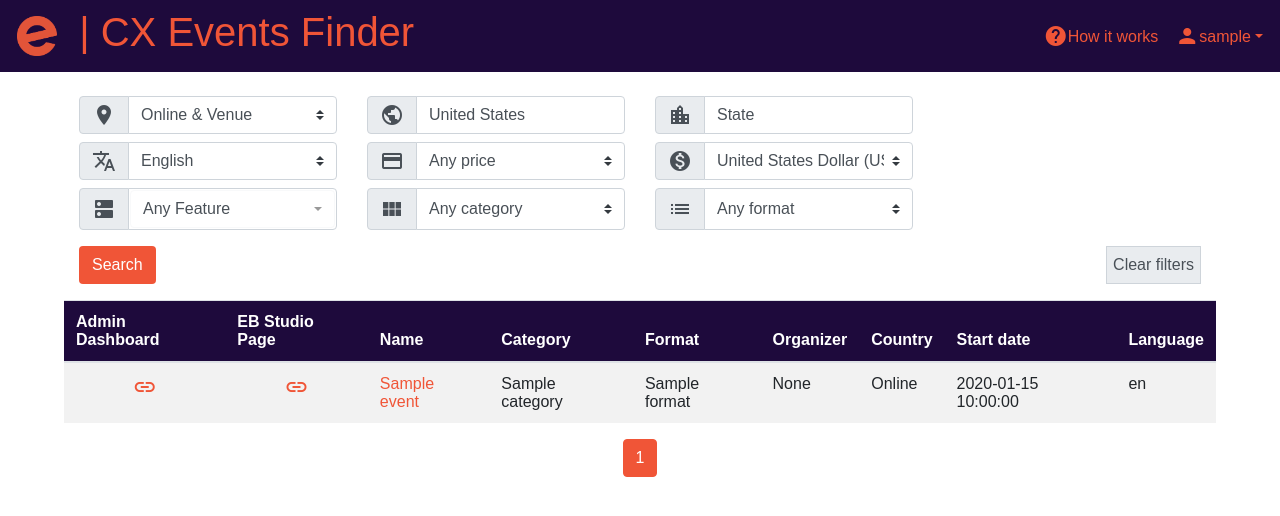
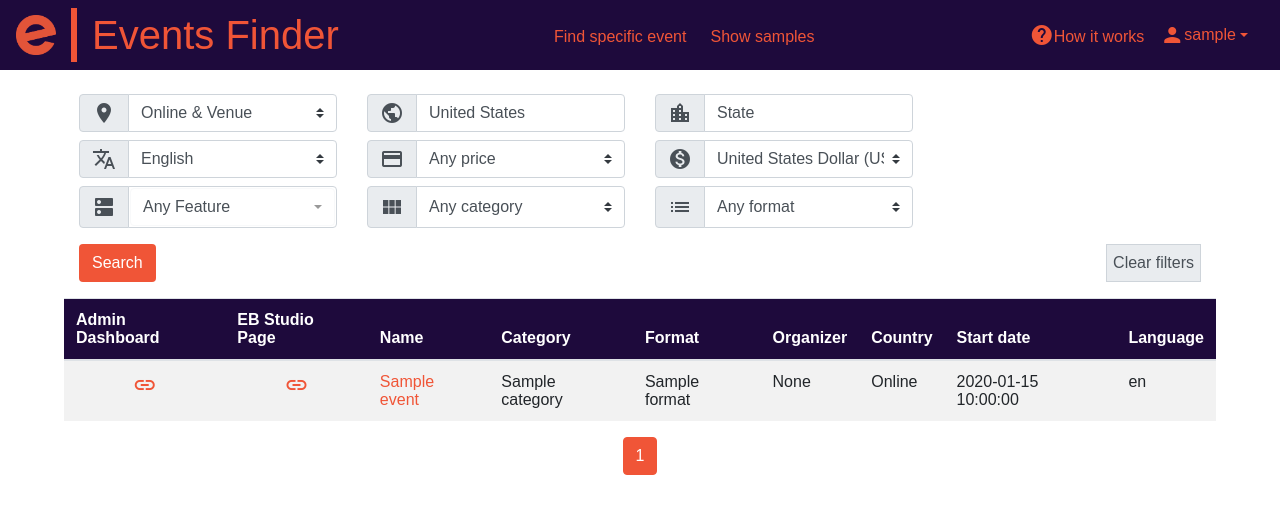
Before and after one commit to evbeda/search-events, a Django app: template templates/event_list.html in a window 1280 px wide. Shown: the top 516 px of the page. Run offline with Django 3.2, Linux system fonts and the light colour scheme; data comes from the database, SQL or seed files in the repository; tables that the repository leaves empty hold one stand-in row (values such as "Sample post"); the template is opened without the code that fills it: values that come from a table or form of the project are taken from there, most other values are stand-ins (such as "Sample title", 1, 10 or a date in 2020); some libraries are stand-ins or nearby versions.

Commit message:
refactor html (#167)
* refactor html

* fix blank lines

```diff
--- a/static/css/style.css
+++ b/static/css/style.css
@@ -165,3 +165,31 @@ input::placeholder {
   color: #f05537;
   text-decoration:none;
 }
+.vl {
+  border-left: 6px solid #f05537;
+  height: 54px;
+  margin: 0 15px;
+}
+
+.container-between {
+  justify-content: space-between;
+  flex-wrap: nowrap;
+}
+
+.orange-arrow::after {
+  color: #f05537 !important;
+}
+
+.dropdown-menu {
+    position: absolute;
+    top: 75%;
+    right: 0;
+    z-index: 1000;
+    display: none;
+    float: left;
+    width: 10rem;
+}
+
+.dropdown-item {
+  align-self: auto;
+}
--- a/templates/event_list.html
+++ b/templates/event_list.html
@@ -3,65 +3,8 @@
 {% block content %}
 {% load el_pagination_tags %}
 {% include "modal_query_default.html" %}
-<nav class="navbar navbar-expand-lg blue-eb">
-    <div class="row w-100">
-        <div class="col col-8 mr-auto">
-            <div class="row">
-                <div class="mt-2 ml-3">
-                    <img class="reduce" src="{% static "img/eventbrite_logo.png"%}">
-                </div>
-                <h1>
-                    <div class="feed-header__title-top pr-0 mr-0"> &nbsp; | CX Events Finder</div>
-                </h1>
-            </div>
-        </div>
-        <div class="row mt-2">
-            <div class="col col-push-2 col-auto">
-                <div class="row">
-                    <div class="col">
-                        <div class="nav-item">
-                            <div class="row ">
-                                <div class="bg-transparent feed-header__title-top nav-link dropdown-user" data-toggle="modal" data-target="#helpModal">
-                                    <div class="row">
-                                        <i class="material-icons">help</i>
-                                        <div class="mt-1">How it works</div>
-                                    </div>
-                                </div>
-                            </div>
-                        </div>
-                    </div>
-                </div>
-            </div>
-            <div class="col col-push-2 col-auto pr-0">
-                <div class="row">
-                    <div class="col">
-                        <div class="nav-item dropdown">
-                            <a class="bg-transparent feed-header__title-top nav-link dropdown-user" href="#" role="button" data-toggle="dropdown" aria-haspopup="true" aria-expanded="false">
-                                <div class="row ">
-                                    <i class="material-icons">person</i>
-                                    <div class="mt-1 dropdown-toggle">{{ username }}</div>
-                                </div>
-                            </a>
-                            <div class="dropdown-menu dropdown-menu-right" aria-labelledby="navbarDropdown">
-                                <form class="form-inline my-2 my-lg-0" method="POST" action="{% url 'logout' %}">
-                                    {% csrf_token %}
-                                    <button class="dropdown-item" type="submit" >
-                                        <div class="feed-header__title-top w-100" id="basic-addon1">
-                                            <div class="row">
-                                                <div class="mt-1">Logout</div>
-                                                <i class="material-icons">logout</i>
-                                            </div>
-                                        </div>
-                                    </button>
-                                </form>
-                            </div>
-                        </div>
-                    </div>
-                </div>
-            </div>
-        </div>
-    </div>
-</nav>
+{% include "navbar.html" %}
+
     {% if error %}
         {% include "modal_error.html" %}
     {% else %}
--- /dev/null
+++ b/templates/navbar.html
@@ -0,0 +1,38 @@
+{% load static %}
+
+
+<nav class="navbar navbar-expand-lg blue-eb container-between">
+    <div class="d-flex align-items-center">
+		<img class="reduce item" src="{% static "img/eventbrite_logo.png"%}">
+		<div class="vl"></div>
+		<div class="feed-header__title-top pr-0 mr-0 item">
+			<h1 class="mb-0">Events Finder</h1>
+		</div>
+	</div>
+
+    <div class="d-flex align-items-center">
+        <a class="mt-1 item dropdown-user" href="#">Find specific event</a>
+        <a class="mt-1 pl-4 item dropdown-user" href="#">Show samples</a>
+    </div>
+
+    <div class="d-flex align-items-center">
+		<div class="d-flex align-items-center dropdown-user" data-toggle="modal" data-target="#helpModal">
+			<i class="material-icons">help</i>
+			<div class="mt-1">How it works</div>
+		</div>
+
+		<div id="navbarDropdown">
+			<a class="d-flex align-items-center nav-link dropdown-user dropdown-toggle orange-arrow" href="#" role="button" data-toggle="dropdown" aria-haspopup="true" aria-expanded="false">
+				<i class="material-icons dropdown-user">person</i>
+				<span class="dropdown-user">{{ username }}</span>
+			</a>
+			<form class="dropdown-menu ml-auto form-inline my-2 my-lg-0" method="POST" action="{% url 'logout' %}">
+				{% csrf_token %}
+				<button class="d-flex dropdown-item" type="submit">
+					<div class="mt-1">Logout</div>
+					<i class="material-icons ml-auto">logout</i>
+				</button>
+			</form>
+		</div>
+    </div>
+</nav>
```
